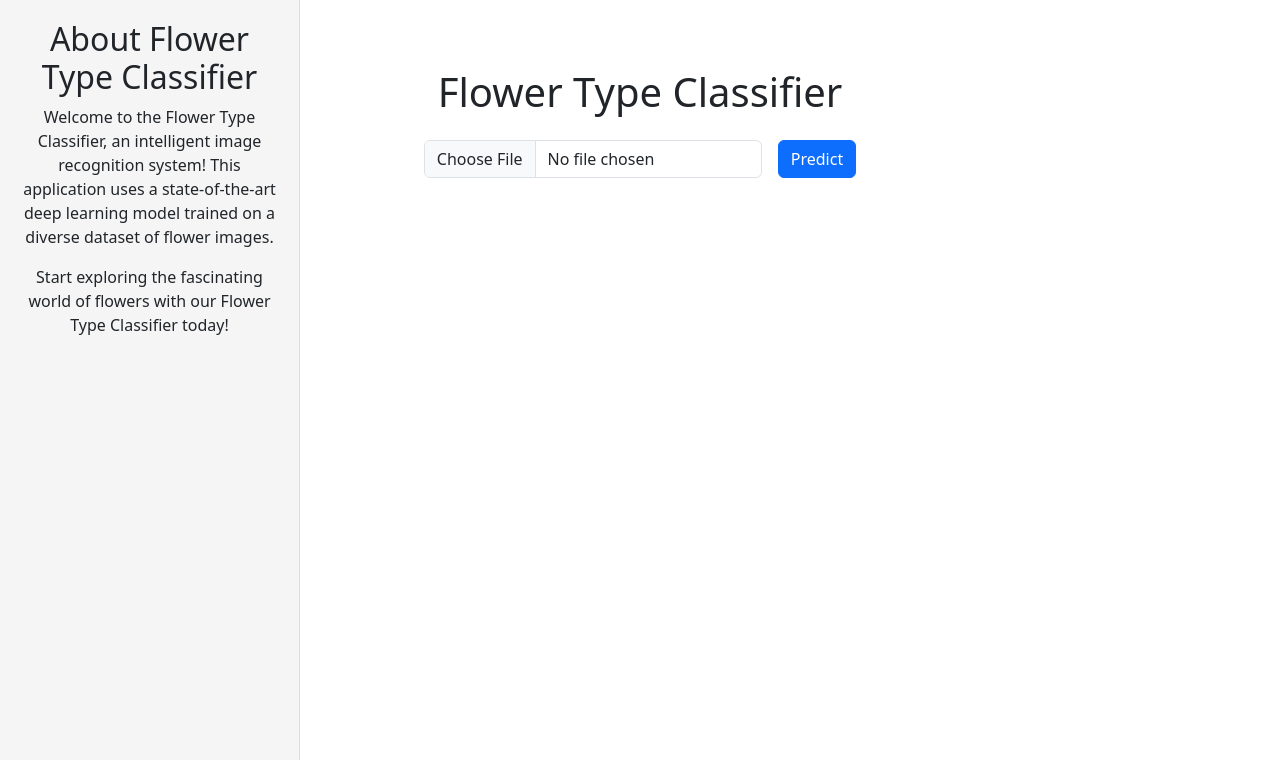
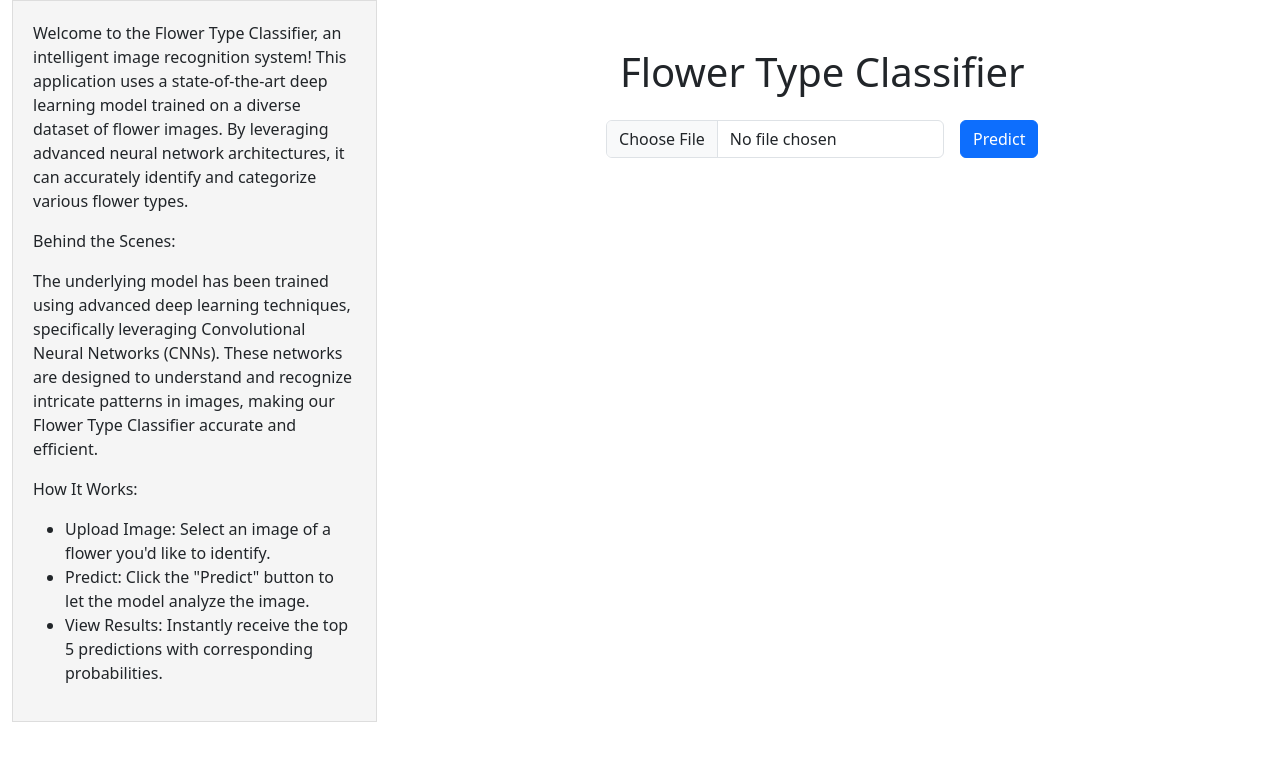
Before and after one commit to hebahiari/flower-classifier, a React (Create React App) app in the folder client/: page / in a window 1280 px wide. Shown: the top 760 px of the page. Built offline with nearby package versions, Linux system fonts and the light colour scheme.

Commit message:
style updates, added description to the website

```diff
--- a/client/src/ImageUpload.css
+++ b/client/src/ImageUpload.css
@@ -1,24 +1,10 @@
-/* Style for the fixed box on the left side */
-.fixed-box {
+.description-box {
     background-color: #f5f5f5;
     padding: 20px;
-    width: 300px; /* Adjust width as needed */
-    position: fixed;
-    top: 0;
-    bottom: 0;
-    left: 0;
-    overflow-y: auto;
-    border-right: 1px solid #ddd;
-  }
-
-  /* Style for the main content on the right side */
-  .main-content {
-    padding: 20px;
-    display: flex;
-    flex-direction: column;
-    align-items: center;
-  }
-
+    width: 500px;
+    border: 1px solid #ddd;
+    text-align: left;
+}
 
 .selected-image-container {
     text-align: center;
--- a/client/src/ImageUpload.js
+++ b/client/src/ImageUpload.js
@@ -44,54 +44,68 @@ const ImageUpload = () => {
   };
 
   return (
-      <div className="container-fluid d-flex">
-        {/* Fixed box on the left side */}
-        <div className="fixed-box">
-          <h2>About Flower Type Classifier</h2>
+    <div className='container-fluid d-flex flex-row justify-content-start'>
+      <div className="description-box">
         <p>
           Welcome to the Flower Type Classifier, an intelligent image recognition system! This application uses a
-            state-of-the-art deep learning model trained on a diverse dataset of flower images.
+          state-of-the-art deep learning model trained on a diverse dataset of flower images. By leveraging advanced
+          neural network architectures, it can accurately identify and categorize various flower types.
         </p>
         <p>
-            Start exploring the fascinating world of flowers with our Flower Type Classifier today!
+          Behind the Scenes:
         </p>
+        <p>
+          The underlying model has been trained using advanced deep learning techniques, specifically leveraging
+          Convolutional Neural Networks (CNNs). These networks are designed to understand and recognize intricate
+          patterns in images, making our Flower Type Classifier accurate and efficient.
+        </p><p>
+          How It Works:
+        </p>
+        <ul>
+          <li>Upload Image: Select an image of a flower you'd like to identify.</li>
+          <li>Predict: Click the "Predict" button to let the model analyze the image.</li>
+          <li>View Results: Instantly receive the top 5 predictions with corresponding probabilities.
+          </li>
+        </ul>
+
       </div>
 
-        {/* Main content on the right side */}
-        <div className="flex-grow-1 mt-5 text-center main-content">
+      <div className="container mt-5 text-center">
         <h1 className="mb-4">Flower Type Classifier</h1>
 
-          {/* Form for image upload */}
+        {/* Form for file upload and prediction */}
         <div className="d-flex justify-content-center mb-4">
           <form onSubmit={handleSubmit} className="d-flex gap-3">
             <input type="file" className="form-control" onChange={handleFileChange} accept="image/*" />
-              <button type="submit" className="btn btn-primary">
-                Predict
-              </button>
+            <button type="submit" className="btn btn-primary">Predict</button>
           </form>
         </div>
 
-          {/* Selected image and predictions */}
+        {/* Display selected image and prediction results */}
         <div className="d-flex justify-content-center gap-5">
-            {/* Display selected image if available */}
           {predictions && selectedFile && (
             <div className="selected-image-container">
               <h3>Selected Image:</h3>
-                <img src={URL.createObjectURL(selectedFile)} alt="Selected" className="selected-image" />
+              <img
+                src={URL.createObjectURL(selectedFile)}
+                alt="Selected"
+                className="selected-image"
+              />
             </div>
           )}
 
-            {/* Display predictions if available */}
           {predictions && (
             <div>
               <h3>Predictions:</h3>
+              {/* Display a warning if the highest predicted probability is less than 50% */}
               {predictions.probabilities[0] < 50 ? (
-                  <p>Warning: Object does not seem to be a recognized flower.</p>
+                <p>Warning: This may not be a recognized flower.</p>
               ) : null}
-                {/* Bar chart for predictions */}
+
+              {/* Bar chart for displaying prediction probabilities */}
               <Bar
                 data={{
-                    labels: predictions.classes.map((label) => label.toUpperCase()),
+                  labels: predictions.classes.map(label => label.toUpperCase()),
                   datasets: [
                     {
                       label: 'Probability',
@@ -106,7 +120,7 @@ const ImageUpload = () => {
                   scales: {
                     y: {
                       type: 'category',
-                        labels: predictions.classes.map((label) => label.toUpperCase()),
+                      labels: predictions.classes.map(label => label.toUpperCase()),
                     },
                     x: {
                       ticks: {
@@ -135,6 +149,8 @@ const ImageUpload = () => {
         </div>
       </div>
     </div>
+
+
   );
 };
 
```
Lines whose indentation alone changed are shown as unchanged.
